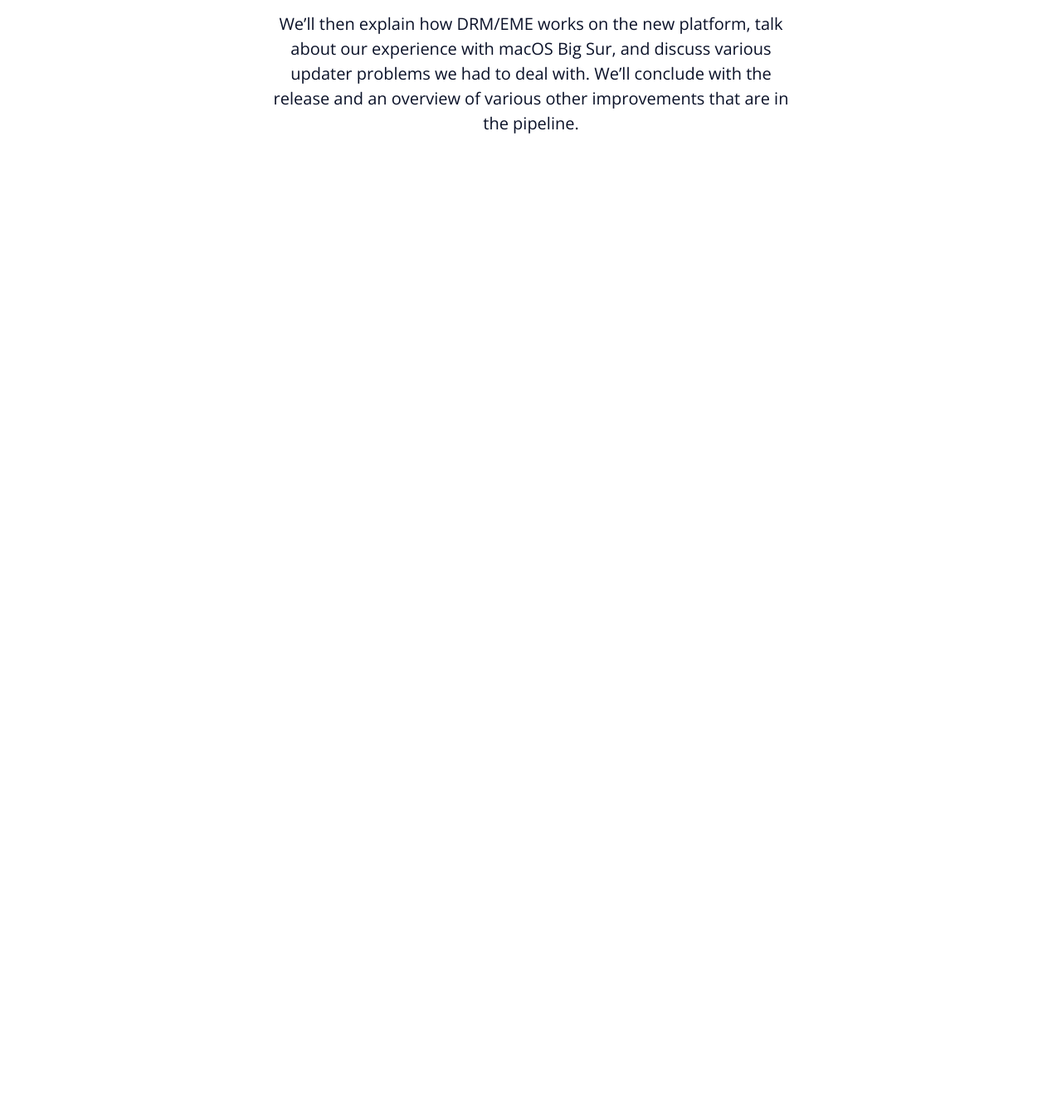
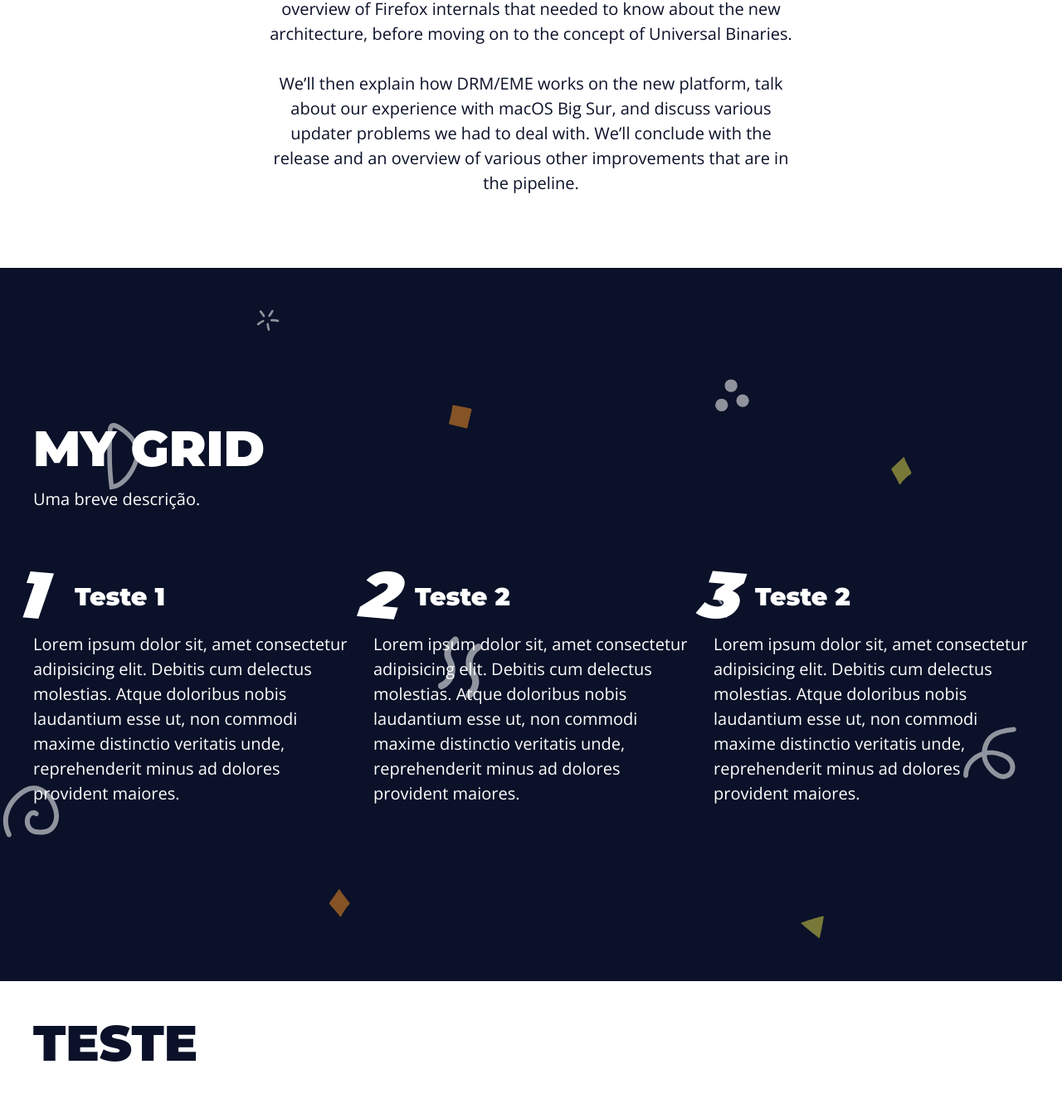
Before and after one commit to sasahgois/template-page, a plain HTML site: page index.html in a window 1280 px wide. Shown: the part 1462-2798 px from the top of the page at 83% size. Before the commit the page ends 1785 px from the top, so only its background shows below. Drawn offline with nearby package versions, Linux system fonts and the light colour scheme.

Commit message:
feat:second section

```diff
--- a/assets/css/styles.css
+++ b/assets/css/styles.css
@@ -1,3 +1,4 @@
+
 .intro-content {
   position: relative;
   top: -8rem;
@@ -11,14 +12,11 @@
   flex-flow: column wrap;
   justify-content: center;
 }
-
-
 .intro-img img,
 .intro-img svg {
   max-width: 100%;
   height: auto;
 }
-
 .top3-content {
   max-width: 64rem;
   display: flex;
@@ -27,3 +25,43 @@
   height: 100vh;
   text-align: center;
 }
+
+.grid-one-content {
+  display: flex;
+  flex-flow: column wrap;
+  justify-content: center;
+  height: 100vh;
+}
+
+.grid-main-heading {
+  margin-bottom: 1rem;
+}
+
+.grid-description {
+  padding-bottom: 5rem;
+}
+
+.grid {
+  display: grid;
+  grid-template-columns: repeat(3, 1fr);
+  gap: var(--gap);
+  counter-reset: grid-counter;
+}
+
+.grid h3 {
+  font-size: 3rem;
+  position: relative;
+  padding-left: 5rem;
+  padding-bottom: 2rem;
+}
+
+.grid h3::before {
+  counter-increment: grid-counter;
+  content: counter(grid-counter);
+  position: absolute;
+  font-size: 8rem;
+  font-style: italic;
+  top: -4rem;
+  left: -2rem;
+  transform: rotate(5deg);
+}
--- a/index.html
+++ b/index.html
@@ -19,15 +19,14 @@
   <aside class="menu white-bg">
     <div class="main-content menu-content">
       <h1>
-        <a href="#">LOGO</a>
+        <a href="#home">LOGO</a>
       </h1>
 
       <nav>
         <ul>
           <li><a href="#intro">intro</a></li>
-          <li><a href="#top3">top 3</a></li>
-          <li><a href="#">gallery</a></li>
-          <li><a href="#">work</a></li>
+          <li><a href="#grid-one">grid-one</a></li>
+          <li><a href="#gallery">gallery</a></li>
           <li><a href="#">contact</a></li>
         </ul>
       </nav>
@@ -36,8 +35,7 @@
 
   <div class="menu-spacing"></div>
 
-
-  <section id="intro" class="intro main-bg section">
+  <section id="home" class="intro main-bg section">
     <div class="main-content intro-content">
       <div class="intro-text-content">
         <h2>January brings us Firefox 85</h2>
@@ -51,15 +49,55 @@
     </div>
   </section>
 
-
-  <section id="top3" class="white-bg section">
+  <section id="intro" class="white-bg section">
     <div class="main-content top3-content">
-      <h2>top 3 jobs</h2>
-      <p>The release of Apple Silicon-based Macs at the end of last year generated a flurry of news coverage and some surprises at the machine’s performance. This post details some background information on the experience of porting Firefox to run natively on these CPUs.</p>
-      <p>We’ll start with some background on the Mac transition and give an overview of Firefox internals that needed to know about the new architecture, before moving on to the concept of Universal Binaries.</p>
-      <p>We’ll then explain how DRM/EME works on the new platform, talk about our experience with macOS Big Sur, and discuss various updater problems we had to deal with. We’ll conclude with the release and an overview of various other improvements that are in the pipeline.</p>
+      <h2>news coverage and some
+        surprises</h2>
+      <p>The release of Apple Silicon-based Macs at the end of last year generated a flurry of news coverage and some
+        surprises at the machine’s performance. This post details some background information on the experience of
+        porting Firefox to run natively on these CPUs.</p>
+      <p>We’ll start with some background on the Mac transition and give an overview of Firefox internals that needed to
+        know about the new architecture, before moving on to the concept of Universal Binaries.</p>
+      <p>We’ll then explain how DRM/EME works on the new platform, talk about our experience with macOS Big Sur, and
+        discuss various updater problems we had to deal with. We’ll conclude with the release and an overview of various
+        other improvements that are in the pipeline.</p>
     </div>
   </section>
 
+
+  <section id="grid-one" class="grid-one main-bg section">
+    <div class="main-content grid-one-content">
+      <h2 class="grid-main-heading">My Grid</h2>
+      <p class="grid-description">Uma breve descrição.</p>
+
+      <div class="grid">
+        <article>
+          <h3>Teste 1</h3>
+        <p>Lorem ipsum dolor sit, amet consectetur adipisicing elit. Debitis cum delectus molestias. Atque doloribus
+          nobis laudantium esse ut, non commodi maxime distinctio veritatis unde, reprehenderit minus ad dolores
+          provident maiores.</p>
+        </article>
+        <article>
+          <h3>Teste 2</h3>
+        <p>Lorem ipsum dolor sit, amet consectetur adipisicing elit. Debitis cum delectus molestias. Atque doloribus
+          nobis laudantium esse ut, non commodi maxime distinctio veritatis unde, reprehenderit minus ad dolores
+          provident maiores.</p>
+        </article>
+        <article>
+          <h3>Teste 2</h3>
+        <p>Lorem ipsum dolor sit, amet consectetur adipisicing elit. Debitis cum delectus molestias. Atque doloribus
+          nobis laudantium esse ut, non commodi maxime distinctio veritatis unde, reprehenderit minus ad dolores
+          provident maiores.</p>
+        </article>
+      </div>
+    </div>
+  </section>
+
+  <section id="gallery" class="section white-bg">
+    <div class="main-content">
+      <h1>teste</h1>
+    </div>
+  </section>
 </body>
+
 </html>
```
